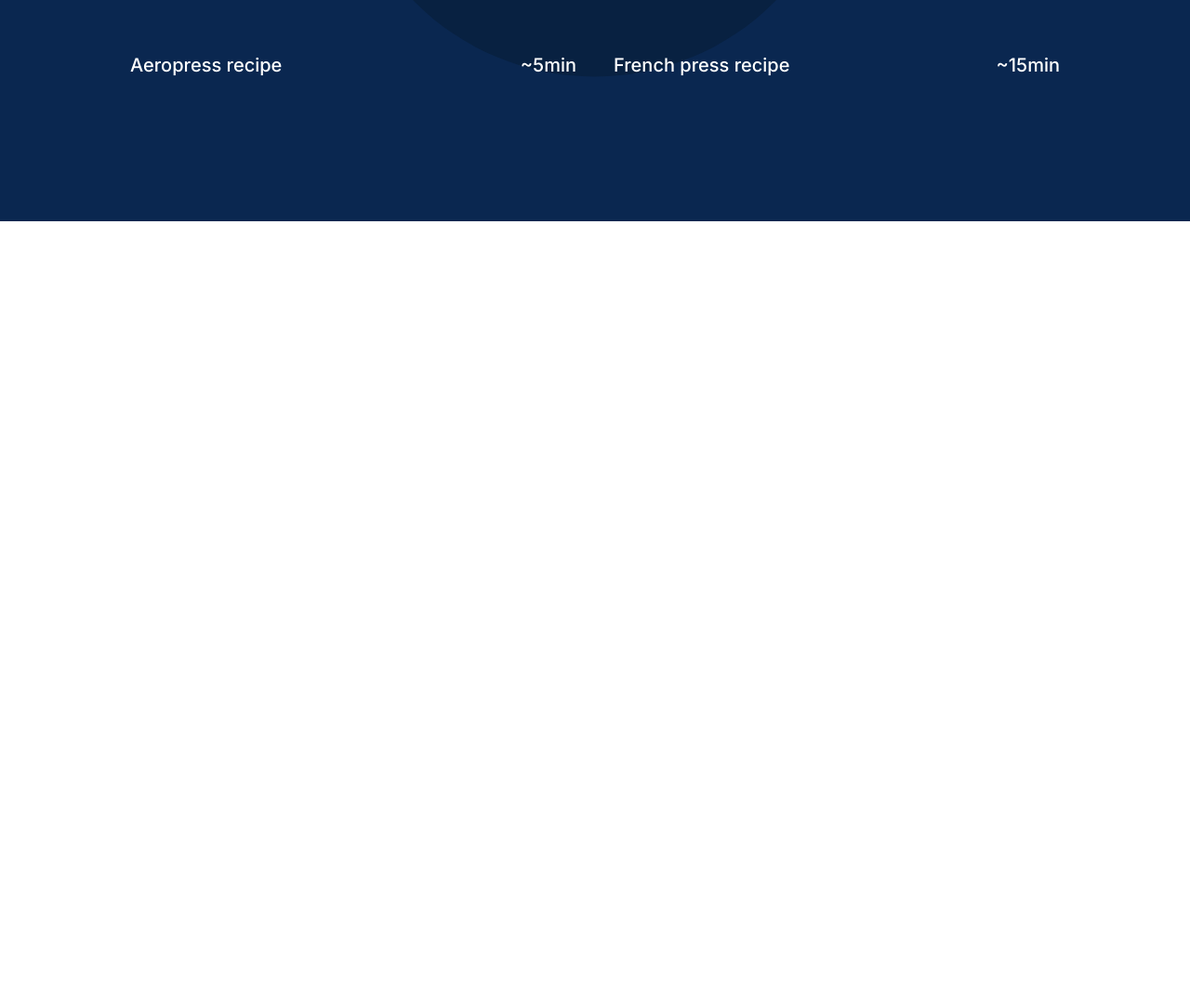
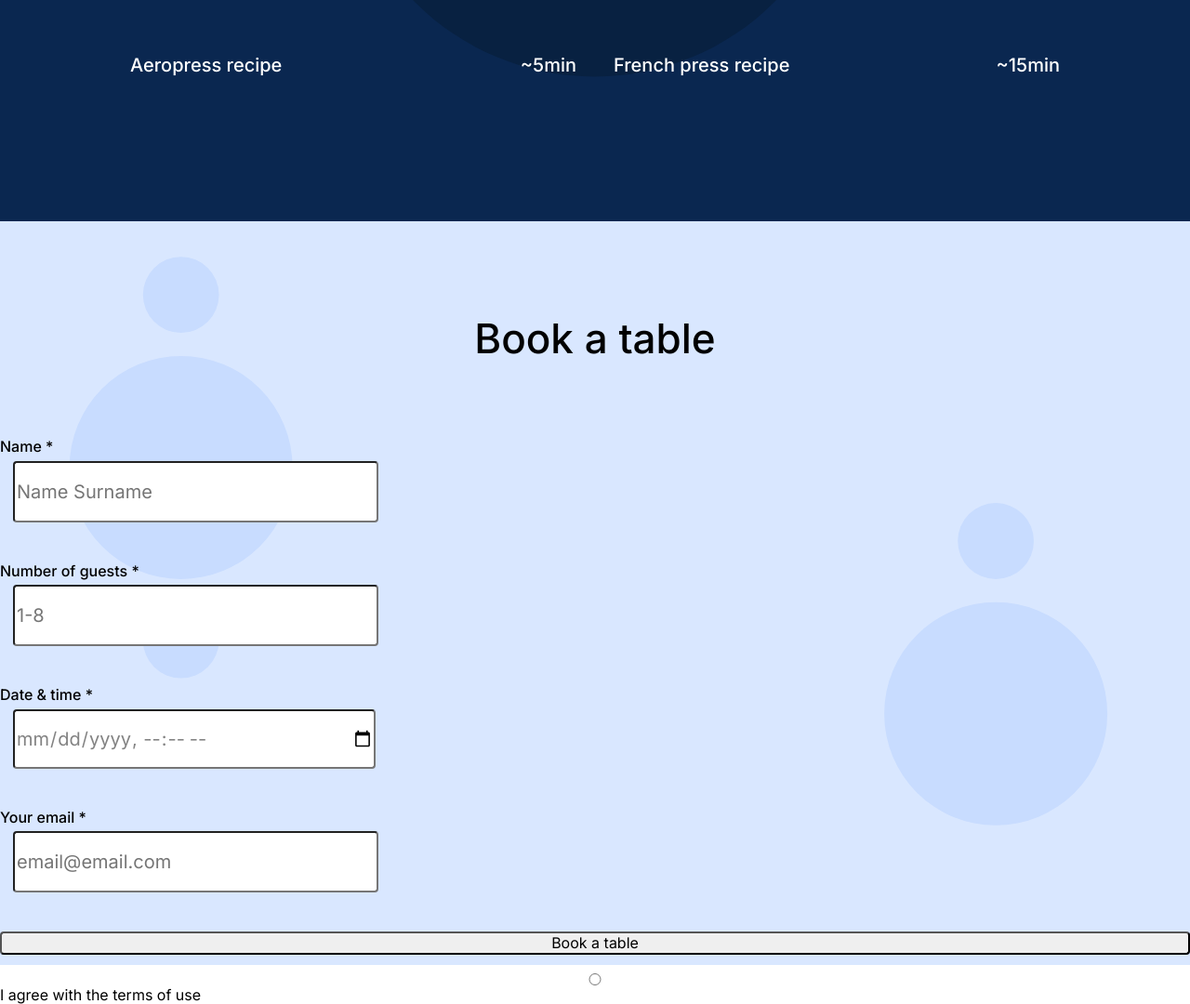
Before and after one commit to imalexsm/se_project_coffeeshop, a plain HTML site: page index.html in a window 1280 px wide. Shown: the part 1362-2442 px from the top of the page at 93% size. Before the commit the page ends 1662 px from the top, so only its background shows below. Drawn offline with Linux system fonts and the light colour scheme; grey boxes are pictures that could not be loaded.

Commit message:
stage 3 draft

```diff
--- a/index.html
+++ b/index.html
@@ -116,7 +116,62 @@
             </li>
           </ul>
         </section>
-        <section class="reservation" id="book-a-table"></section>
+
+        <section class="reservation" id="book-a-table">
+          <h2 class="reservation__title">Book a table</h2>
+          <form class="form reservation__form">
+            <label for="surname" class="form__label">Name *</label>
+            <fieldset class="form__fieldset">
+              <input
+                type="text"
+                id="surname"
+                name="name"
+                placeholder="Name Surname"
+                class="form__input"
+                required
+              />
+            </fieldset>
+            <label for="number" class="form__label">Number of guests *</label>
+            <fieldset class="form__fieldset">
+              <input
+                type="number"
+                id="number"
+                name="number"
+                min="1"
+                max="8"
+                placeholder="1-8"
+                class="form__input"
+                required
+              />
+            </fieldset>
+            <label for="date" class="form__label">Date & time *</label>
+            <fieldset class="form__fieldset">
+              <input
+                type="datetime-local"
+                id="date"
+                name="date"
+                class="form__input"
+                required
+              />
+            </fieldset>
+            <label for="email" class="form__label">Your email *</label>
+            <fieldset class="form__fieldset">
+              <input
+                type="email"
+                id="email"
+                name="email"
+                placeholder="email@email.com"
+                class="form__input"
+                required
+              />
+            </fieldset>
+            <button class="form__button">Book a table</button><br />
+            <input type="radio" name="terms" id="terms" required />
+            <label for="terms" class="form__checkbox"
+              >I agree with the terms of use</label
+            >
+          </form>
+        </section>
         <section class="menu" id="menu"></section>
         <section class="about" id="contacts"></section>
       </main>
--- a/pages/index.css
+++ b/pages/index.css
@@ -129,7 +129,7 @@
 }
 
 .recipes__title {
-  font-family: "Inter";
+  font-family: "Inter", Arial, sans-serif;
   font-style: normal;
   font-weight: 500;
   font-size: 44px;
@@ -142,7 +142,7 @@
 }
 
 .recipes__subtitle {
-  font-family: "Noto Serif";
+  font-family: "Noto Serif", Times New Roman, serif;
   font-style: normal;
   font-weight: normal;
   font-size: 20px;
@@ -173,10 +173,75 @@
   display: flex;
   justify-content: space-between;
   padding-top: 24px;
-  font-family: "Inter";
+  font-family: "Inter", Arial, sans-serif;
   font-style: normal;
   font-weight: 500;
   font-size: 20px;
   line-height: 30px;
   color: #fff;
 }
+
+.reservation {
+  height: 100vh;
+  min-height: 720px;
+  max-height: 800px;
+  width: 100%;
+  background-image: url(../images/background_reservation.svg);
+  background-repeat: no-repeat;
+  background-position: center;
+  background-size: cover;
+  background-color: #d9e7ff;
+  margin: 0 auto;
+}
+
+.reservation__title {
+  font-family: "Inter", Arial, sans-serif;
+  font-weight: 500;
+  font-size: 44px;
+  line-height: 52px;
+  margin: 0 auto;
+  text-align: center;
+  padding-top: 100px;
+}
+
+.reservation__form {
+  display: flex;
+  justify-content: center;
+  flex-direction: column;
+}
+
+.form {
+  padding-top: 80px;
+}
+
+.form__fieldset {
+  display: flex;
+  flex-direction: column;
+  justify-content: center;
+  max-width: 385px;
+  margin-bottom: 32px;
+  border: 0px;
+  width: 100%;
+}
+
+.form__label {
+  font-family: "Inter", Arial, sans-serif;
+  font-style: normal;
+  font-weight: 500;
+  font-size: 16px;
+  line-height: 20px;
+}
+
+.form__input {
+  border-radius: 4px;
+  max-width: 385px;
+  width: 100%;
+  height: 60px;
+  font-family: "Inter", Arial, sans-serif;
+  font-size: 20px;
+  line-height: 30px;
+  color: #838383;
+}
+.form__button {
+  border-radius: 4px;
+}
```
